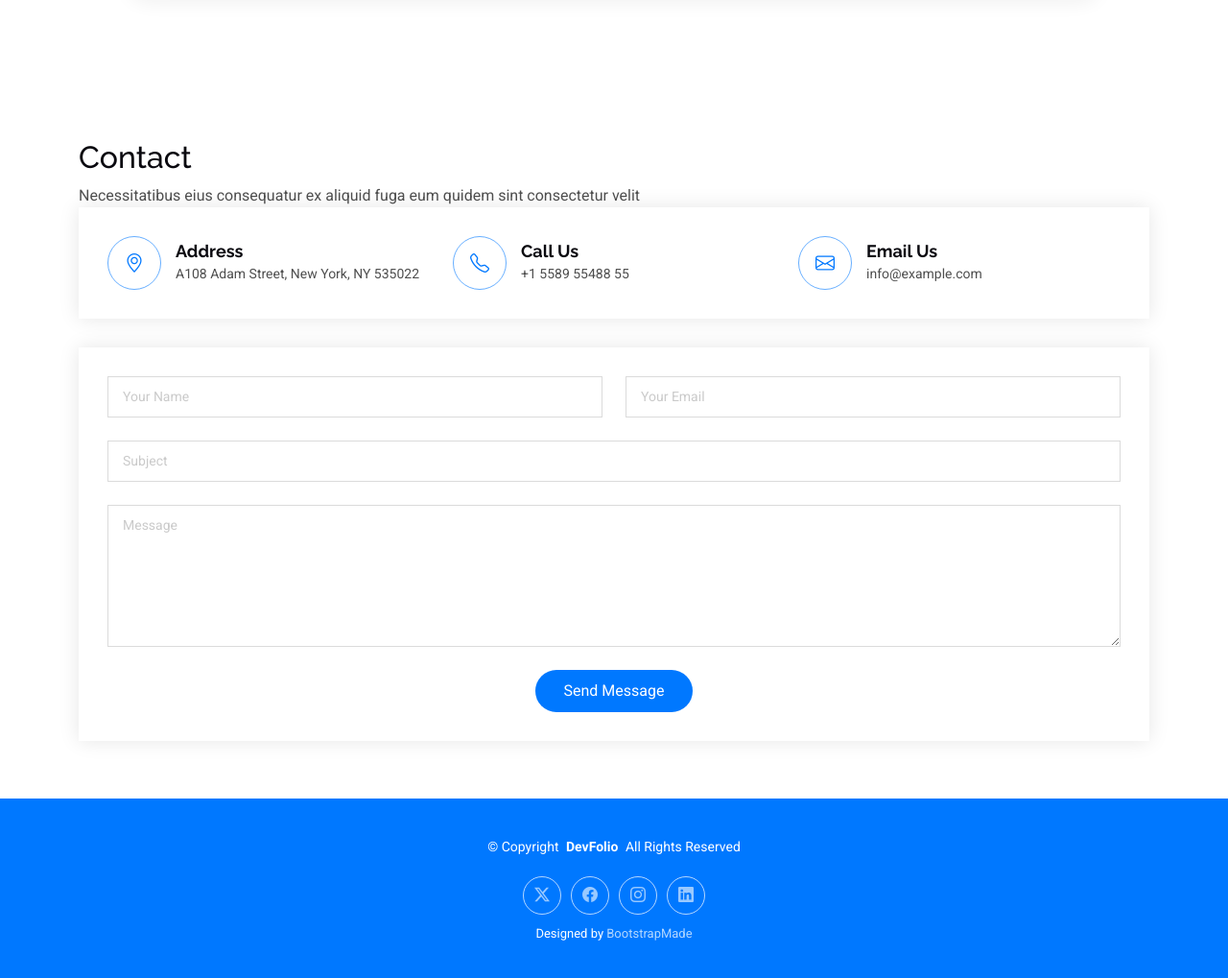
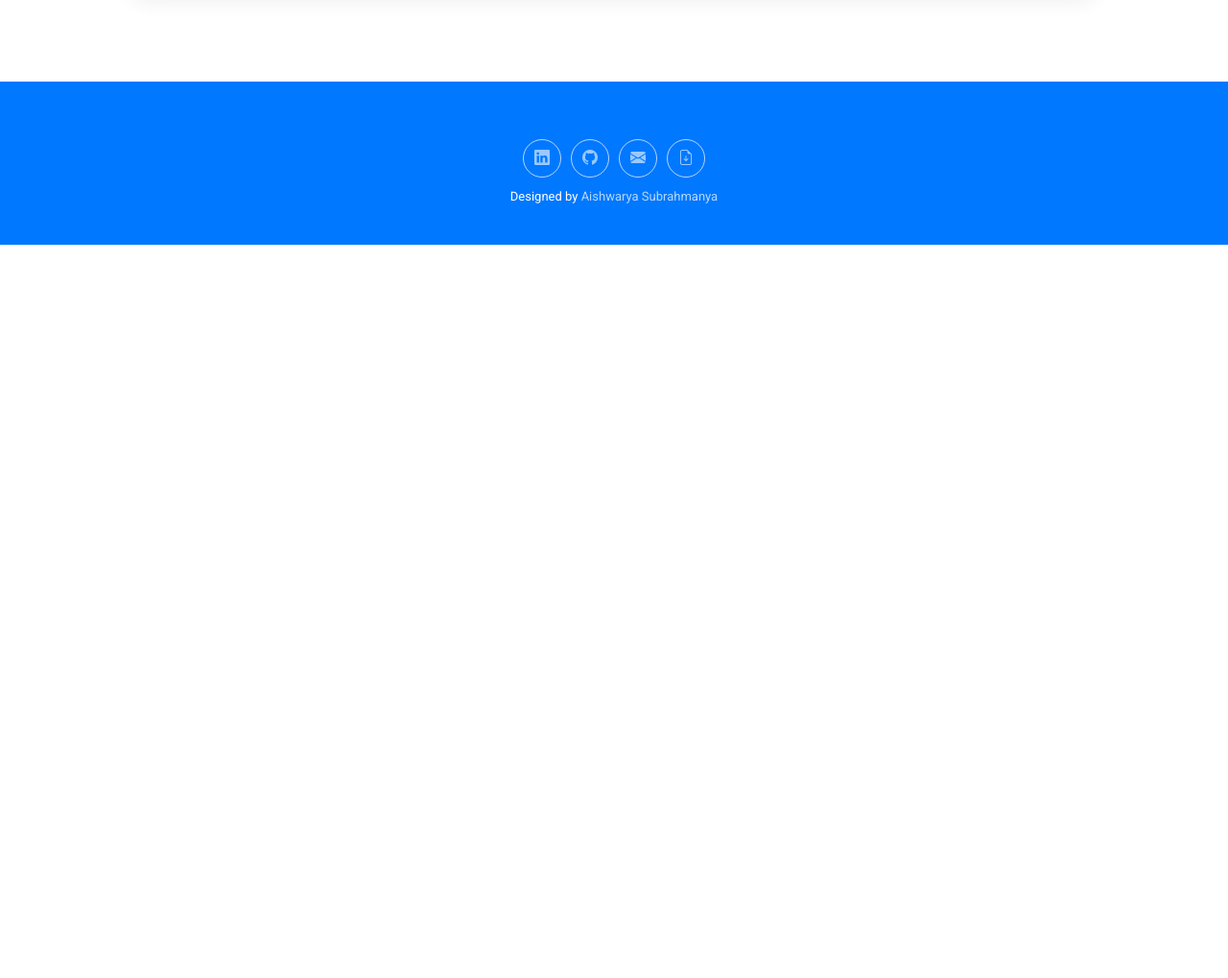
Before and after one commit to Aishwarya-671/Aishwarya-671.github.io, a plain HTML site: page index.html in a window 1280 px wide. Shown: the part 6956-7975 px from the top of the page at 96% size. After the commit the page ends 7211 px from the top, so only its background shows below. Drawn offline with Linux system fonts and the light colour scheme.

Commit message:
Update index.html

```diff
--- a/index.html
+++ b/index.html
@@ -721,76 +721,35 @@
 </section>
 
 
-    <section id="contact" class="contact section">
-      <div class="container section-title" data-aos="fade-up">
-        <h2>Contact</h2>
-        <p>Necessitatibus eius consequatur ex aliquid fuga eum quidem sint consectetur velit</p>
-      </div>
-      <div class="container" data-aos="fade-up" data-aos-delay="100">
-        <div class="info-wrap" data-aos="fade-up" data-aos-delay="200">
-          <div class="row gy-5">
-            <div class="col-lg-4">
-              <div class="info-item d-flex align-items-center">
-                <i class="bi bi-geo-alt flex-shrink-0"></i>
-                <div>
-                  <h3>Address</h3>
-                  <p>A108 Adam Street, New York, NY 535022</p>
-                </div>
-              </div>
-            </div>
-            <div class="col-lg-4">
-              <div class="info-item d-flex align-items-center">
-                <i class="bi bi-telephone flex-shrink-0"></i>
-                <div>
-                  <h3>Call Us</h3>
-                  <p>+1 5589 55488 55</p>
-                </div>
-              </div>
-            </div>
-            <div class="col-lg-4">
-              <div class="info-item d-flex align-items-center">
-                <i class="bi bi-envelope flex-shrink-0"></i>
-                <div>
-                  <h3>Email Us</h3>
-                  <p>info@example.com</p>
-                </div>
-              </div>
-            </div>
-          </div>
-        </div>
-
-        <form action="forms/contact.php" method="post" class="php-email-form" data-aos="fade-up" data-aos-delay="300">
-          <div class="row gy-4">
-            <div class="col-md-6"><input type="text" name="name" class="form-control" placeholder="Your Name" required=""></div>
-            <div class="col-md-6 "><input type="email" class="form-control" name="email" placeholder="Your Email" required=""></div>
-            <div class="col-md-12"><input type="text" class="form-control" name="subject" placeholder="Subject" required=""></div>
-            <div class="col-md-12"><textarea class="form-control" name="message" rows="6" placeholder="Message" required=""></textarea></div>
-            <div class="col-md-12 text-center">
-              <div class="loading">Loading</div>
-              <div class="error-message"></div>
-              <div class="sent-message">Your message has been sent. Thank you!</div>
-              <button type="submit">Send Message</button>
-            </div>
-          </div>
-        </form>
-      </div>
-    </section>
-
-  </main>
 
   <footer id="footer" class="footer accent-background">
     <div class="container">
-      <div class="copyright text-center ">
-        <p>© <span>Copyright</span> <strong class="px-1 sitename">DevFolio</strong> <span>All Rights Reserved</span></p>
+
+      <div class="social-links d-flex justify-content-center">
+        <!-- LinkedIn -->
+        <a href="https://www.linkedin.com/in/aishwarya-bs6/" target="_blank" rel="noopener" aria-label="LinkedIn">
+          <i class="bi bi-linkedin"></i>
+        </a>
+
+        <!-- GitHub -->
+        <a href="https://github.com/Aishwarya-671" target="_blank" rel="noopener" aria-label="GitHub">
+          <i class="bi bi-github"></i>
+        </a>
+
+        <!-- Email -->
+        <a href="mailto:aishwaryabs6@gmail.com" aria-label="Email">
+          <i class="bi bi-envelope-fill"></i>
+        </a>
+
+        <!-- Resume -->
+        <a href="https://drive.google.com/file/d/1kNj914jY1o6gBlB60e-R4AT10dBydi8Y/view?usp=drive_link"
+           target="_blank" rel="noopener" aria-label="Resume">
+          <i class="bi bi-file-earmark-arrow-down"></i>
+        </a>
       </div>
-      <div class="social-links d-flex justify-content-center">
-        <a href=""><i class="bi bi-twitter-x"></i></a>
-        <a href=""><i class="bi bi-facebook"></i></a>
-        <a href=""><i class="bi bi-instagram"></i></a>
-        <a href=""><i class="bi bi-linkedin"></i></a>
-      </div>
+
       <div class="credits">
-        Designed by <a href="https://bootstrapmade.com/">BootstrapMade</a>
+        Designed by <a href="https://www.linkedin.com/in/aishwarya-bs6/">Aishwarya Subrahmanya</a>
       </div>
     </div>
   </footer>
```
